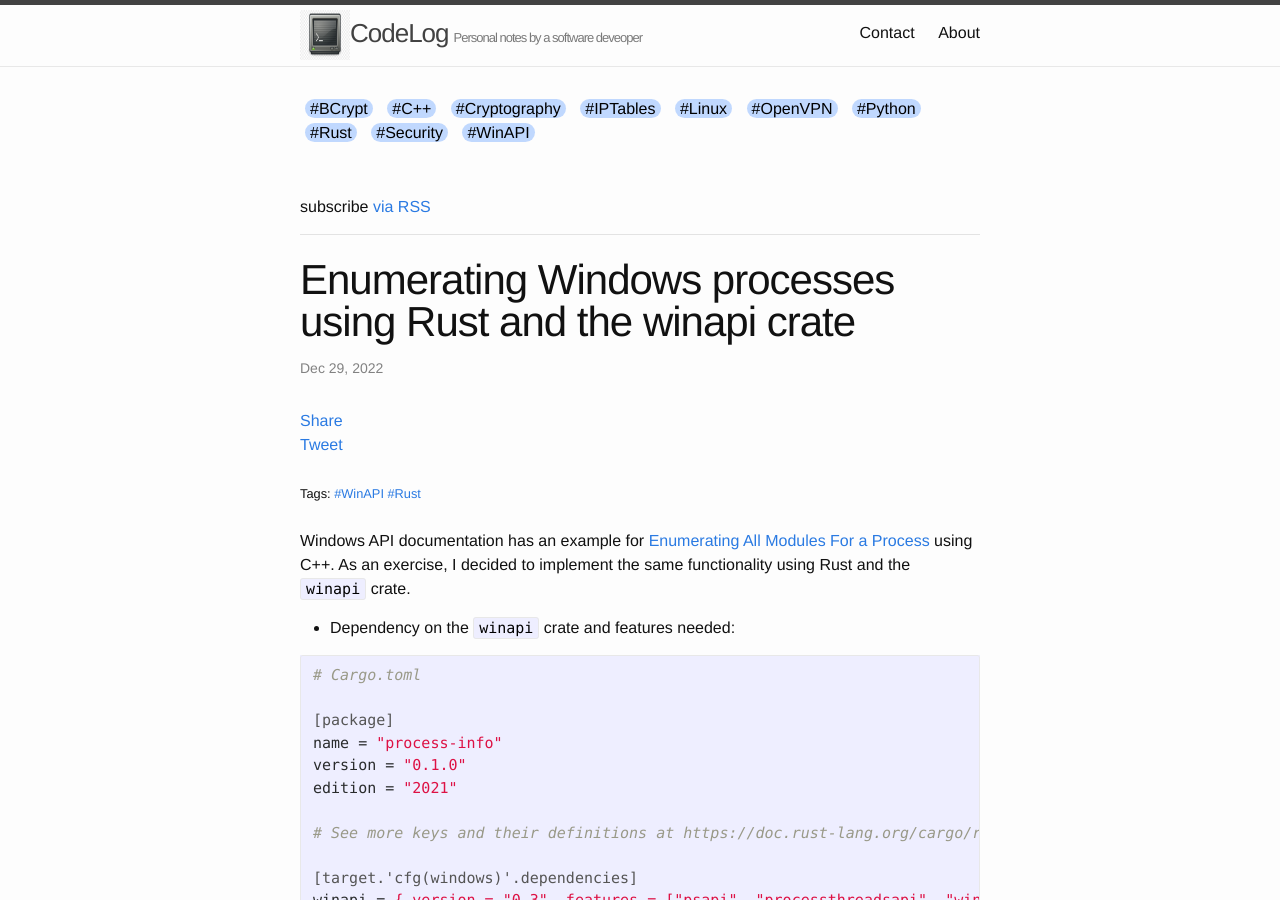
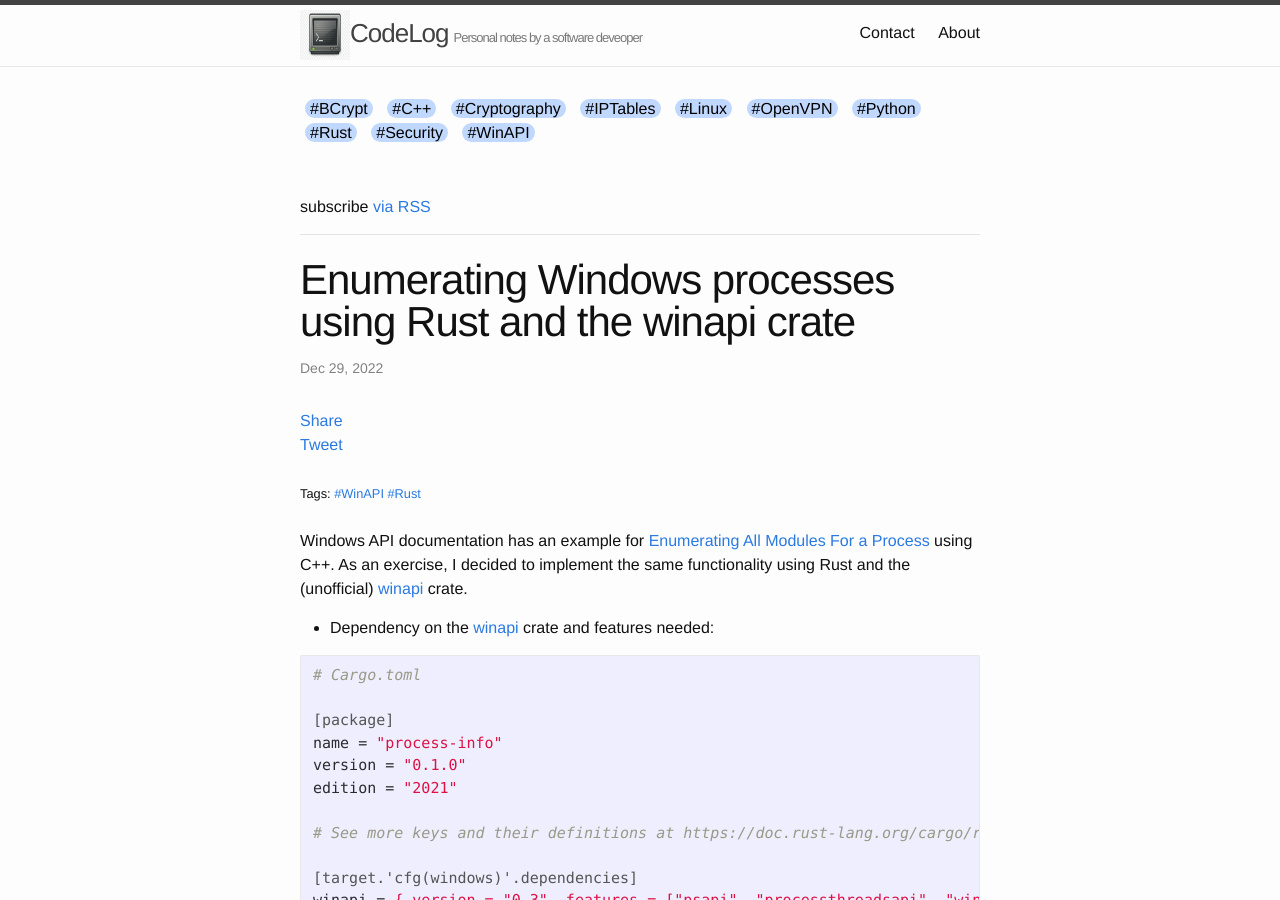
Before and after one commit to bazizi/bazizi.github.io, a Jekyll site: the page built from _posts/2022-12-29-enumerating-windows-processes-using-Rust.md, in a window 1280 px wide and 900 px high. Built offline with Jekyll 4.4.1, drawn with Linux system fonts in a browser that asks for light colours; comment, search, counter and statistics services are not loaded.

Commit message:
link to winapi

````diff
--- a/_posts/2022-12-29-enumerating-windows-processes-using-Rust.md
+++ b/_posts/2022-12-29-enumerating-windows-processes-using-Rust.md
@@ -7,10 +7,10 @@ tags:
 - Rust
 ---
 
-Windows API documentation has an example for [Enumerating All Modules For a Process](https://learn.microsoft.com/en-us/windows/win32/psapi/enumerating-all-modules-for-a-process) using C++. As an exercise, I decided to implement the same functionality using Rust and the `winapi` crate.
+Windows API documentation has an example for [Enumerating All Modules For a Process](https://learn.microsoft.com/en-us/windows/win32/psapi/enumerating-all-modules-for-a-process) using C++. As an exercise, I decided to implement the same functionality using Rust and the  (unofficial) [winapi](https://docs.rs/winapi/latest/winapi/) crate.
 
 
-- Dependency on the `winapi` crate and features needed:
+- Dependency on the [winapi](https://docs.rs/winapi/latest/winapi/) crate and features needed:
 
 ```ini
 # Cargo.toml
````
